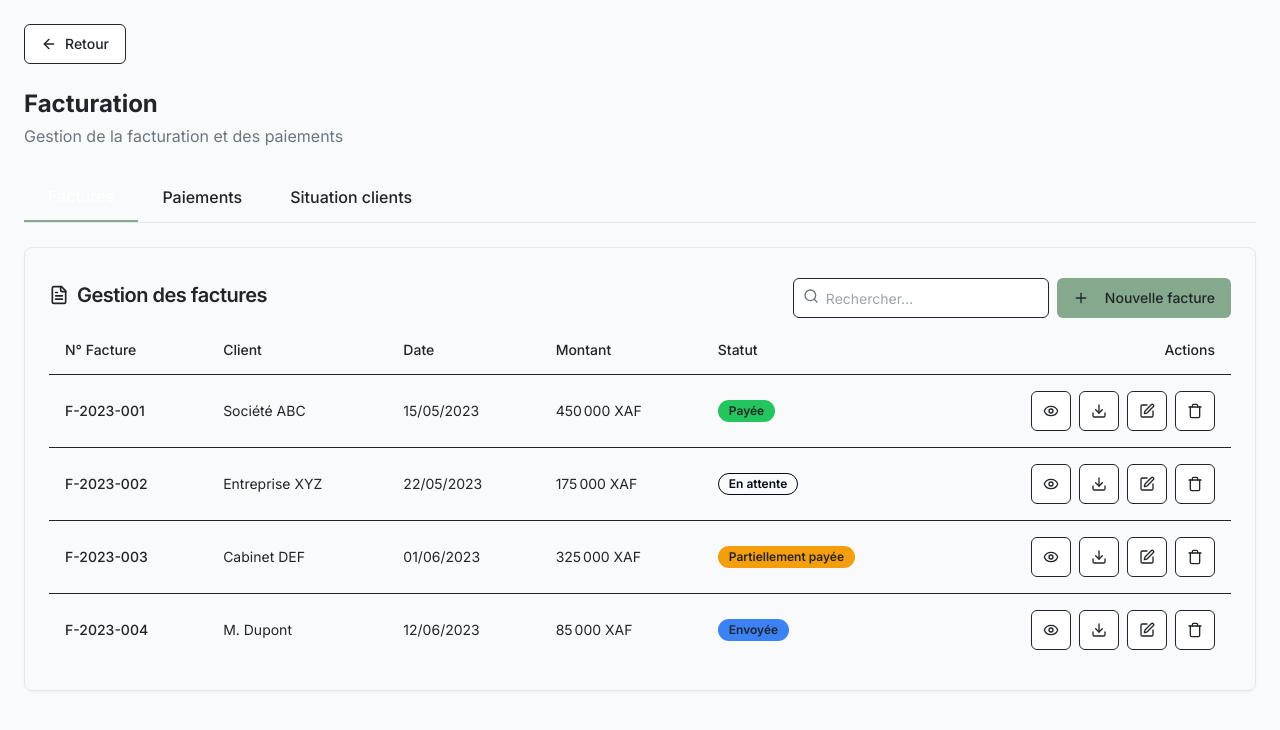
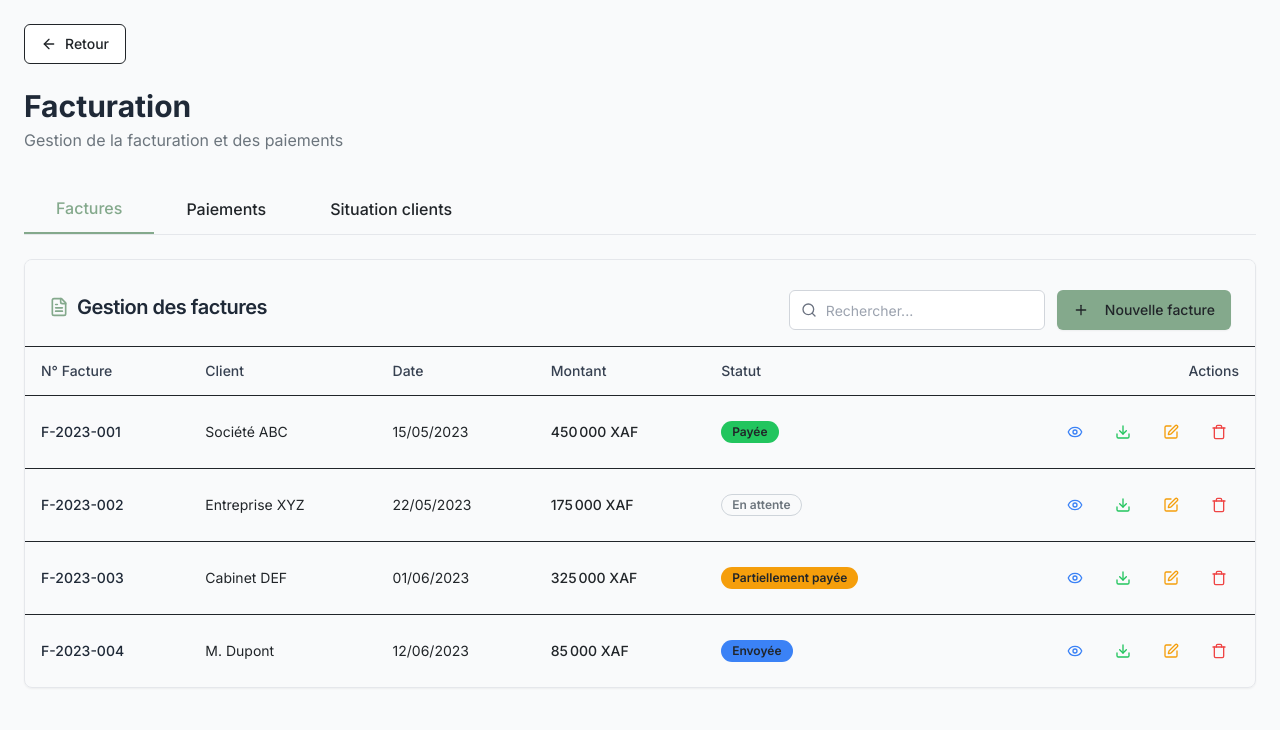
Before and after one commit to Zenobi123/prisma-taskmaster-planner, a React (Vite) app: page /facturation in a window 1280 px wide. Shown: the top 730 px of the page. Built offline with nearby package versions, Linux system fonts and the light colour scheme; sample sign-in values are in the browser's storage.

Commit message:
Improve the presentation
This commit improves the overall presentation of the application.

```diff
--- a/src/components/facturation/Factures.tsx
+++ b/src/components/facturation/Factures.tsx
@@ -28,7 +28,7 @@ import { Facture } from "@/types/facture";
 const facturesExemple = [
   {
     id: "F-2023-001",
-    client_id: "client1", // Added client_id to fix the TypeScript error
+    client_id: "client1",
     client: {
       nom: "Société ABC",
       adresse: "123 Rue Principale, Douala",
@@ -47,7 +47,7 @@ const facturesExemple = [
   },
   {
     id: "F-2023-002",
-    client_id: "client2", // Added client_id to fix the TypeScript error
+    client_id: "client2",
     client: {
       nom: "Entreprise XYZ",
       adresse: "456 Avenue Centrale, Yaoundé",
@@ -65,7 +65,7 @@ const facturesExemple = [
   },
   {
     id: "F-2023-003",
-    client_id: "client3", // Added client_id to fix the TypeScript error
+    client_id: "client3",
     client: {
       nom: "Cabinet DEF",
       adresse: "789 Boulevard Ouest, Bafoussam",
@@ -83,7 +83,7 @@ const facturesExemple = [
   },
   {
     id: "F-2023-004",
-    client_id: "client4", // Added client_id to fix the TypeScript error
+    client_id: "client4",
     client: {
       nom: "M. Dupont",
       adresse: "101 Rue des Jardins, Limbé",
@@ -112,13 +112,13 @@ const Factures = () => {
   const getStatusBadge = (status: string) => {
     switch (status) {
       case "payée":
-        return <Badge className="bg-green-500">Payée</Badge>;
+        return <Badge className="bg-green-500 hover:bg-green-600">Payée</Badge>;
       case "en_attente":
-        return <Badge variant="outline">En attente</Badge>;
+        return <Badge variant="outline" className="text-neutral-600 border-neutral-400">En attente</Badge>;
       case "partiellement_payée":
-        return <Badge className="bg-amber-500">Partiellement payée</Badge>;
+        return <Badge className="bg-amber-500 hover:bg-amber-600">Partiellement payée</Badge>;
       case "envoyée":
-        return <Badge className="bg-blue-500">Envoyée</Badge>;
+        return <Badge className="bg-blue-500 hover:bg-blue-600">Envoyée</Badge>;
       default:
         return <Badge variant="outline">{status}</Badge>;
     }
@@ -128,70 +128,71 @@ const Factures = () => {
     return new Intl.NumberFormat('fr-FR').format(montant) + " XAF";
   };
 
-  const handleVoirFacture = (facture: Facture) => {
-    generatePDF(facture);
+  const handleVoirFacture = (facture: any) => {
+    generatePDF(facture as Facture);
   };
 
-  const handleTelechargerFacture = (facture: Facture) => {
-    generatePDF(facture, true);
+  const handleTelechargerFacture = (facture: any) => {
+    generatePDF(facture as Facture, true);
   };
 
   return (
-    <Card className="shadow-sm border-gray-200">
-      <CardHeader className="flex flex-row items-center justify-between pb-2">
-        <CardTitle className="text-xl flex items-center gap-2">
-          <FileText className="h-5 w-5" />
+    <Card className="shadow-sm border-gray-200 overflow-hidden hover:shadow-md transition-all duration-300">
+      <CardHeader className="flex flex-row items-center justify-between pb-4 bg-gray-50 border-b">
+        <CardTitle className="text-xl flex items-center gap-2 text-gray-800">
+          <FileText className="h-5 w-5 text-[#84A98C]" />
           Gestion des factures
         </CardTitle>
-        <div className="flex items-center gap-2">
+        <div className="flex items-center gap-3">
           <div className="relative">
-            <Search className="absolute left-2.5 top-2.5 h-4 w-4 text-gray-500" />
+            <Search className="absolute left-3 top-1/2 transform -translate-y-1/2 h-4 w-4 text-gray-500" />
             <Input
               type="search"
               placeholder="Rechercher..."
-              className="pl-8 w-64"
+              className="pl-9 w-64 border-gray-300 focus:border-[#84A98C] focus:ring-[#84A98C]/20"
               value={searchTerm}
               onChange={(e) => setSearchTerm(e.target.value)}
             />
           </div>
-          <Button className="bg-[#84A98C] hover:bg-[#6B8E74]">
+          <Button className="bg-[#84A98C] hover:bg-[#6B8E74] shadow-sm">
             <Plus className="mr-2 h-4 w-4" /> Nouvelle facture
           </Button>
         </div>
       </CardHeader>
-      <CardContent>
+      <CardContent className="p-0">
+        <div className="overflow-x-auto">
           <Table>
-          <TableHeader>
+            <TableHeader className="bg-gray-50">
               <TableRow>
-              <TableHead>N° Facture</TableHead>
-              <TableHead>Client</TableHead>
-              <TableHead>Date</TableHead>
-              <TableHead>Montant</TableHead>
-              <TableHead>Statut</TableHead>
-              <TableHead className="text-right">Actions</TableHead>
+                <TableHead className="font-medium text-gray-700">N° Facture</TableHead>
+                <TableHead className="font-medium text-gray-700">Client</TableHead>
+                <TableHead className="font-medium text-gray-700">Date</TableHead>
+                <TableHead className="font-medium text-gray-700">Montant</TableHead>
+                <TableHead className="font-medium text-gray-700">Statut</TableHead>
+                <TableHead className="text-right font-medium text-gray-700">Actions</TableHead>
               </TableRow>
             </TableHeader>
             <TableBody>
               {filteredFactures.length > 0 ? (
                 filteredFactures.map((facture) => (
-                <TableRow key={facture.id}>
-                  <TableCell className="font-medium">{facture.id}</TableCell>
+                  <TableRow key={facture.id} className="hover:bg-gray-50">
+                    <TableCell className="font-medium text-gray-800">{facture.id}</TableCell>
                     <TableCell>{facture.client.nom}</TableCell>
                     <TableCell>{facture.date}</TableCell>
-                  <TableCell>{formatMontant(facture.montant)}</TableCell>
+                    <TableCell className="font-medium">{formatMontant(facture.montant)}</TableCell>
                     <TableCell>{getStatusBadge(facture.status)}</TableCell>
                     <TableCell className="text-right">
                       <div className="flex justify-end space-x-2">
-                      <Button variant="outline" size="icon" onClick={() => handleVoirFacture(facture as Facture)}>
+                        <Button variant="ghost" size="icon" className="text-blue-500 hover:text-blue-700 hover:bg-blue-50" onClick={() => handleVoirFacture(facture)}>
                           <Eye className="h-4 w-4" />
                         </Button>
-                      <Button variant="outline" size="icon" onClick={() => handleTelechargerFacture(facture as Facture)}>
+                        <Button variant="ghost" size="icon" className="text-green-500 hover:text-green-700 hover:bg-green-50" onClick={() => handleTelechargerFacture(facture)}>
                           <Download className="h-4 w-4" />
                         </Button>
-                      <Button variant="outline" size="icon">
+                        <Button variant="ghost" size="icon" className="text-amber-500 hover:text-amber-700 hover:bg-amber-50">
                           <Edit className="h-4 w-4" />
                         </Button>
-                      <Button variant="outline" size="icon">
+                        <Button variant="ghost" size="icon" className="text-red-500 hover:text-red-700 hover:bg-red-50">
                           <Trash className="h-4 w-4" />
                         </Button>
                       </div>
@@ -200,13 +201,14 @@ const Factures = () => {
                 ))
               ) : (
                 <TableRow>
-                <TableCell colSpan={6} className="text-center py-8 text-gray-500">
+                  <TableCell colSpan={6} className="text-center py-10 text-gray-500">
                     Aucune facture trouvée
                   </TableCell>
                 </TableRow>
               )}
             </TableBody>
           </Table>
+        </div>
       </CardContent>
     </Card>
   );
--- a/src/pages/Facturation.tsx
+++ b/src/pages/Facturation.tsx
@@ -15,21 +15,21 @@ const Facturation = () => {
 
   return (
     <PageLayout>
-      <div className="p-6">
+      <div className="p-6 max-w-7xl mx-auto">
         <div className="mb-6">
           <Button
             variant="outline"
             onClick={() => navigate("/")}
-            className="flex items-center gap-2"
+            className="flex items-center gap-2 hover:bg-gray-100"
           >
             <ArrowLeft className="w-4 h-4" />
             Retour
           </Button>
         </div>
 
-        <div className="flex justify-between items-center mb-6">
+        <div className="flex justify-between items-center mb-8">
           <div>
-            <h1 className="text-2xl font-bold">Facturation</h1>
+            <h1 className="text-3xl font-bold text-gray-800">Facturation</h1>
             <p className="text-neutral-600 mt-1">
               Gestion de la facturation et des paiements
             </p>
@@ -41,34 +41,34 @@ const Facturation = () => {
             <TabsList className="bg-transparent h-auto p-0">
               <TabsTrigger
                 value="factures"
-                className="px-6 py-3 rounded-none data-[state=active]:border-b-2 data-[state=active]:border-[#84A98C] data-[state=active]:bg-transparent data-[state=active]:shadow-none text-base"
+                className="px-8 py-3 rounded-none data-[state=active]:border-b-2 data-[state=active]:border-[#84A98C] data-[state=active]:bg-transparent data-[state=active]:shadow-none data-[state=active]:text-[#84A98C] data-[state=active]:font-medium text-base transition-all"
               >
                 Factures
               </TabsTrigger>
               <TabsTrigger
                 value="paiements"
-                className="px-6 py-3 rounded-none data-[state=active]:border-b-2 data-[state=active]:border-[#84A98C] data-[state=active]:bg-transparent data-[state=active]:shadow-none text-base"
+                className="px-8 py-3 rounded-none data-[state=active]:border-b-2 data-[state=active]:border-[#84A98C] data-[state=active]:bg-transparent data-[state=active]:shadow-none data-[state=active]:text-[#84A98C] data-[state=active]:font-medium text-base transition-all"
               >
                 Paiements
               </TabsTrigger>
               <TabsTrigger
                 value="situation"
-                className="px-6 py-3 rounded-none data-[state=active]:border-b-2 data-[state=active]:border-[#84A98C] data-[state=active]:bg-transparent data-[state=active]:shadow-none text-base"
+                className="px-8 py-3 rounded-none data-[state=active]:border-b-2 data-[state=active]:border-[#84A98C] data-[state=active]:bg-transparent data-[state=active]:shadow-none data-[state=active]:text-[#84A98C] data-[state=active]:font-medium text-base transition-all"
               >
                 Situation clients
               </TabsTrigger>
             </TabsList>
           </div>
 
-          <TabsContent value="factures" className="mt-6">
+          <TabsContent value="factures" className="mt-6 animate-fade-in">
             <Factures />
           </TabsContent>
 
-          <TabsContent value="paiements" className="mt-6">
+          <TabsContent value="paiements" className="mt-6 animate-fade-in">
             <Paiements />
           </TabsContent>
 
-          <TabsContent value="situation" className="mt-6">
+          <TabsContent value="situation" className="mt-6 animate-fade-in">
             <SituationClients />
           </TabsContent>
         </Tabs>
```
Lines whose indentation alone changed are shown as unchanged.
